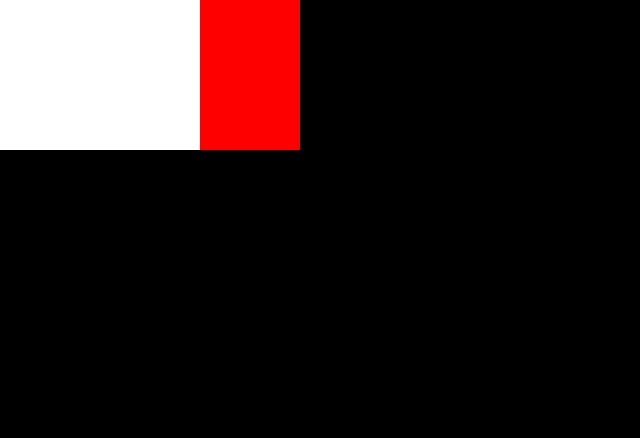
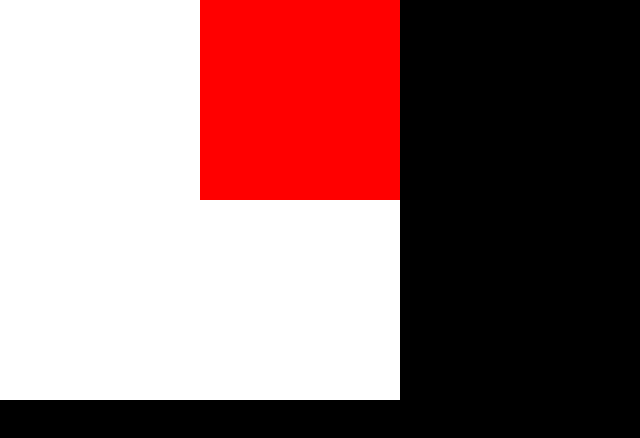
Before and after one commit to Asmot/CpuPipeline, a website: page index.html in a window 1280 px wide. Shown: the whole page, without its empty margins (0-640 px from the left). Drawn offline with Linux system fonts and the light colour scheme.

Commit message:
feat:framebuffer change to imagedata

```diff
--- a/index.html
+++ b/index.html
@@ -10,6 +10,11 @@
             height: 100%;
             width: 100%;
             overflow: hidden;
+        }
+        canvas{
+            margin: auto;
+            width: 400px;
+            height: 400px;
         }
     </style>
     <script src="https://cdnjs.cloudflare.com/ajax/libs/gl-matrix/2.8.1/gl-matrix-min.js"
@@ -26,7 +31,7 @@
 </head>
 
 <body>
-    <canvas id="mycanvas"></canvas>
+    <canvas id="canvas"></canvas>
 
 </body>
 
--- a/src/framebuffer.js
+++ b/src/framebuffer.js
@@ -10,20 +10,25 @@ class Color {
 }
 
 class FrameBuffer {
-    constructor(width, height, clearColor = new Color(1, 1, 1, 1)) {
+    constructor(imgData, width, height, clearColor = new Color(1, 1, 1, 1)) {
         this.width = width;
         this.height = height;
-        this.bufferArray = [];
-        this.bufferArray.length = width * height;
+        this.imgData = imgData;
         for (let x = 0; x < width; x++) {
             for (let y = 0; y < height; y++) {
-                this.bufferArray[y * width + x] = clearColor;
+                this.imgData.data[(x + y * width ) * 4]   =   Math.round(clearColor.r * 255);
+                this.imgData.data[(x + y * width ) * 4 + 1] = Math.round(clearColor.g * 255);
+                this.imgData.data[(x + y * width ) * 4 + 2] = Math.round(clearColor.b * 255);
+                this.imgData.data[(x + y * width ) * 4 + 3] = Math.round(clearColor.a * 255);
             }
 
         }
     }
     changePosValue(x, y, color) {
-        this.bufferArray[y * width + x] = color;
+        this.imgData.data[(x + y * this.width)*4]   = Math.round(color.r * 255);
+        this.imgData.data[(x + y * this.width)*4+1] = Math.round(color.g * 255);
+        this.imgData.data[(x + y * this.width)*4+2] = Math.round(color.b * 255);
+        this.imgData.data[(x + y * this.width)*4+3] = Math.round(color.a * 255);
     }
 }
 
@@ -42,20 +47,7 @@ function colorRGB2Hex(color) {
     return hex;
 }
 
-// array to image
-var canvas = document.querySelector('#mycanvas');
-var ctx = canvas.getContext("2d");
-
 // array is color buffer
-function array_to_frame(frameBuffer) {
-    var width = frameBuffer.width;
-    var height = frameBuffer.height;
-
-    for (let x = 0; x < width; x++) {
-        for (let y = 0; y < height; y++) {
-            let color = frameBuffer.bufferArray[y * width + x];
-            ctx.fillStyle = colorRGB2Hex(color);
-            ctx.fillRect(x, y, 1, 1);
-        }
-    }
+function array_to_frame(ctx, frameBuffer) {
+    ctx.putImageData(frameBuffer.imgData, 0, 0);
 }
--- a/src/main.js
+++ b/src/main.js
@@ -1,6 +1,9 @@
-
-var width = 400;
-var height = 400;
+canvas = document.querySelector('canvas');
+ctx = canvas.getContext('2d');
+width = canvas.width = canvas.clientWidth;
+height = canvas.height = canvas.clientHeight;
+imgData = ctx.getImageData(0,0,width,height);
+data = imgData.data;
 
 var vert = [
     vec2(0,0),
@@ -19,7 +22,7 @@ function ndcToScreen(p, width, height) {
 }
 
 function main() {
-    var frameBuffer = new FrameBuffer(width, height, new Color(1, 1, 1, 1));
+    var frameBuffer = new FrameBuffer(imgData, width, height, new Color(1, 1, 1, 1));
 
     // fill triangle by triangle three points
     var v0 = ndcToScreen(vert[0], width, height);
@@ -33,7 +36,7 @@ function main() {
     }
 
 
-    array_to_frame(frameBuffer)
+    array_to_frame(ctx, frameBuffer)
 }
 
 main();
```
